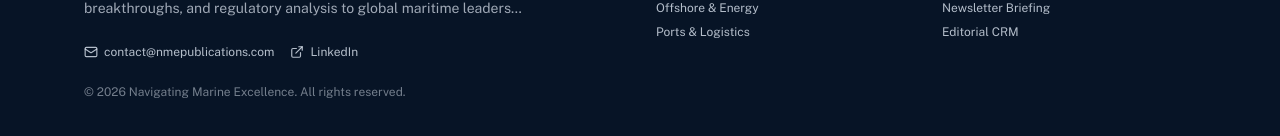
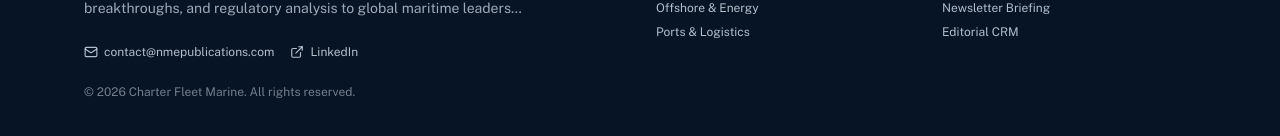
Before and after one commit to ganeshyenu-ctrl/NME_NEWS_FRONTEND, a Next.js app: page / in a window 1280 px wide. Shown: the part 1199-1335 px from the top of the page. Built offline with nearby package versions, Linux system fonts and the light colour scheme; no server answers.

Commit message:
New changes added

```diff
--- a/src/app/admin/secure-login-r9k/page.tsx
+++ b/src/app/admin/secure-login-r9k/page.tsx
@@ -99,7 +99,7 @@ export default function SecureAdminLoginPage() {
 
         {/* Bottom: Copyright */}
         <div className="relative z-10 pt-4 border-t border-white/10 text-xs text-white/60">
-          <span>© 2026 Navigating Marine Excellence. All rights reserved.</span>
+          <span>© 2026 Charter Fleet Marine. All rights reserved.</span>
         </div>
       </div>
 
--- a/src/components/website/Footer.tsx
+++ b/src/components/website/Footer.tsx
@@ -61,7 +61,7 @@ export default function Footer() {
             </div>
 
             <div className="pt-2 text-xs text-navy-100/50">
-              © {new Date().getFullYear()} Navigating Marine Excellence. All rights reserved.
+              © {new Date().getFullYear()} Charter Fleet Marine. All rights reserved.
             </div>
           </div>
 
```
